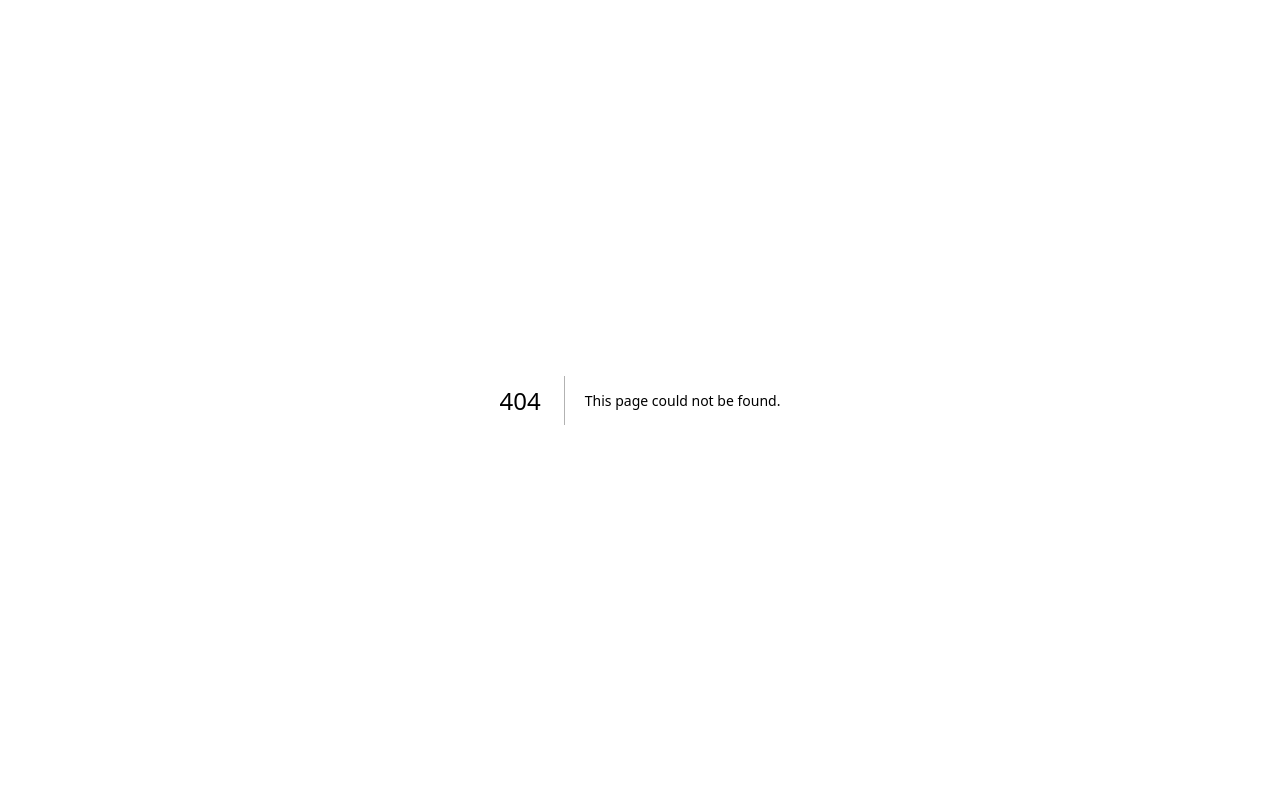
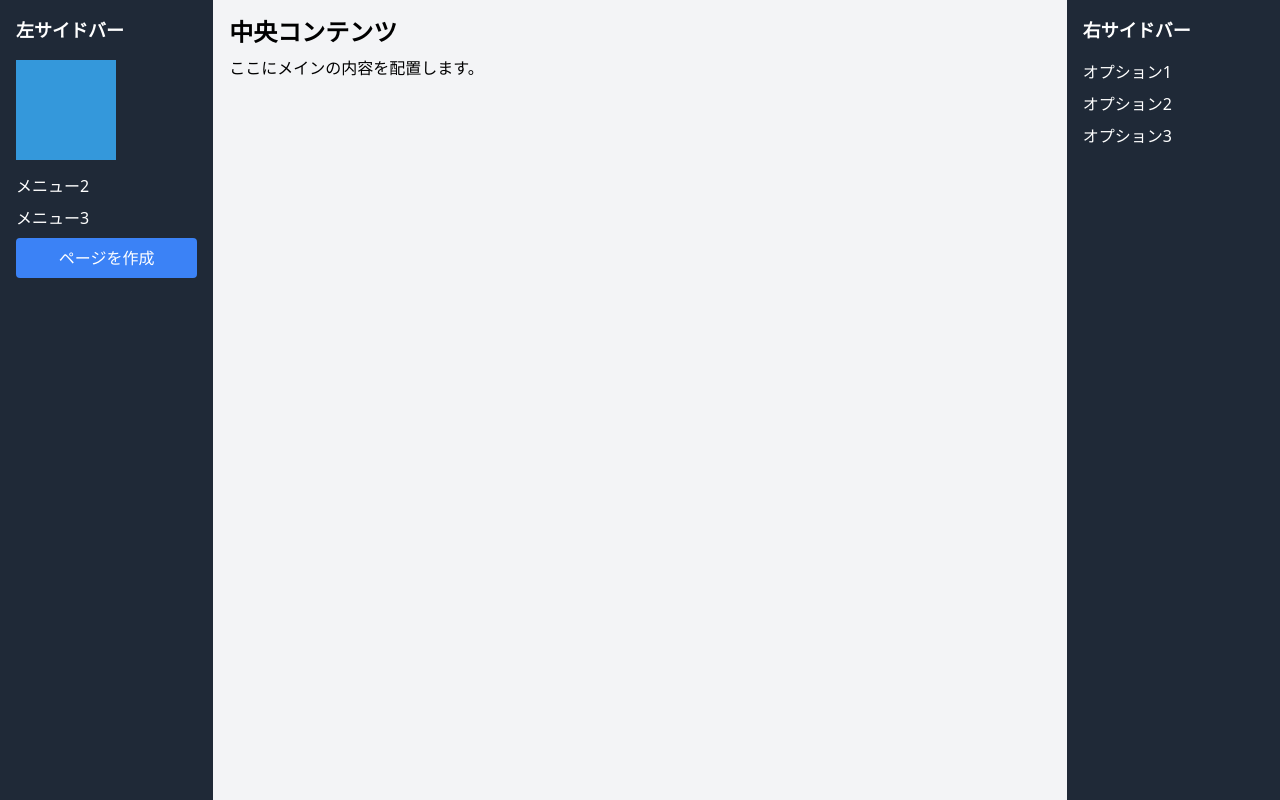
Before and after one commit to Fukushinaharuto/SiteForestFront, a Next.js app in the folder front/: page /mypage/create in a window 1280 px wide. Before the commit this address had no page. Built offline with nearby package versions, Linux system fonts and the light colour scheme.

Commit message:
apiのコードをコンポーネントとして分けたことにより、型定義を使いまわせるように修正

```diff
--- /dev/null
+++ b/front/src/api/Login.ts
@@ -0,0 +1,30 @@
+import axios from "axios";
+
+export interface LoginProps {
+    email: string;
+    password: string;
+}
+
+export interface LoginResponse {
+    token: string;
+}
+
+export const LoginApi = async ({
+    email,
+    password,
+}: LoginProps): Promise<LoginResponse> => {
+    const api_url = `${process.env.NEXT_PUBLIC_API_URL}/login`;
+
+    try {
+        const response = await axios.post<LoginResponse>(api_url, {
+            email: email,
+            password: password,
+        });
+        return response.data;
+    } catch (error: any) {
+        if (error.response) {
+            throw error.response;
+        }
+        throw error;
+    }
+};
--- /dev/null
+++ b/front/src/api/Register.ts
@@ -0,0 +1,29 @@
+import axios from "axios";
+
+export interface RegisterProps {
+    email: string;
+    password: string;
+    password_confirmation: string;
+}
+
+export const RegisterApi = async ({
+    email,
+    password,
+    password_confirmation,
+}: RegisterProps): Promise<void> => {
+    const api_url = `${process.env.NEXT_PUBLIC_API_URL}/register`;
+
+    try {
+        const response = await axios.post(api_url, {
+            email: email,
+            password: password,
+            password_confirmation: password_confirmation,
+        });
+        return response.data;
+    } catch (error: any) {
+        if (error.response) {
+            throw error.response;
+        }
+        throw error;
+    }
+};
--- a/front/src/app/globals.css
+++ b/front/src/app/globals.css
@@ -8,5 +8,5 @@
   --text-color: #333333;
   --sub-color: #FF5722;
   --text-light-color: #808080;
-  --error-color: #ff0f0f;
+  --error-color:#D80606;
 }
--- /dev/null
+++ b/front/src/app/home/page.tsx
@@ -0,0 +1,8 @@
+const Home = () => {
+    return (
+        <div>
+
+        </div>
+    )
+}
+export default Home;
--- /dev/null
+++ b/front/src/app/mypage/create/page.tsx
@@ -0,0 +1,43 @@
+
+import Shape from "@/components/parts/Shapes";
+
+export default function MypageCreate() {
+
+    return (
+        <div className="flex h-screen">
+            {/* 左サイドバー */}
+            <div className="w-1/6 bg-gray-800 text-white p-4">
+                <h2 className="text-lg font-bold">左サイドバー</h2>
+                <ul className="mt-4 space-y-2">
+                    <li><div><Shape type="square" size={100} color="#3498db" /></div></li>
+                    <li>メニュー2</li>
+                    <li>メニュー3</li>
+                    <li>
+                        <button
+
+                            className="w-full bg-blue-500 text-white py-2 px-4 rounded hover:bg-blue-600 transition"
+                        >
+                            ページを作成
+                        </button>
+                    </li>
+                </ul>
+            </div>
+
+            {/* 中央コンテンツ */}
+            <div className="flex-1 bg-gray-100 p-4">
+                <h1 className="text-2xl font-bold">中央コンテンツ</h1>
+                <p className="mt-2">ここにメインの内容を配置します。</p>
+            </div>
+
+            {/* 右サイドバー */}
+            <div className="w-1/6 bg-gray-800 text-white p-4">
+                <h2 className="text-lg font-bold">右サイドバー</h2>
+                <ul className="mt-4 space-y-2">
+                    <li>オプション1</li>
+                    <li>オプション2</li>
+                    <li>オプション3</li>
+                </ul>
+            </div>
+        </div>
+    );
+};
--- a/front/src/components/Auth/LoginForm.tsx
+++ b/front/src/components/Auth/LoginForm.tsx
@@ -2,19 +2,11 @@
 
 import Image from "next/image";
 import Link from "next/link";
-import axios from "axios";
 import { useState } from "react"
+import Cookies from "js-cookie";
+import { useRouter } from "next/navigation";
+import { LoginApi } from "@/api/Login";
 
-interface LoginResponseProps {
-    token: string;
-    success: string;
-    message?: string;
-}
-
-interface LoginRequestProps {
-    email: string;
-    password: string;
-}
 
 
 
@@ -23,24 +15,28 @@ const LoginForm = () => {
     const [password, setPassword] = useState<string>('');
     const [passwordVisibility, setPasswordVisibility] = useState(false);
     const [errors, setErrors] = useState<{ [key: string]: string[] }>({});
+    const route = useRouter();
 
     const handleLogin = async (event: React.FormEvent) => {
         event.preventDefault();
         setErrors({});
         setPasswordVisibility(false);
+        const loginData = { email, password };
         try {
-            const response = await axios.post<LoginResponseProps>(`${process.env.NEXT_PUBLIC_API_URL}/login`, {
-                email,
-                password,
-            } as LoginRequestProps);
-            localStorage.setItem('AuthToken', response.data.token);
-            localStorage.setItem('success', response.data.success);
+            const response = await LoginApi(loginData);
+            if (response.token) {
+                Cookies.set('AuthToken', response.token, {
+                    secure: true,
+                    sameSite: 'Lax',
+                    expires: 10,
+                    path: '/'
+                });
+                route.push('/home')
+            }
         } catch (error: any) {
-            if (error.response?.status === 422) {
-
-                setErrors(error.response.data.errors);
+            if (error?.status === 422 && error.data?.errors) {
+                setErrors(error.data.errors);
             } else {
-                console.error("ログインのエラー", error);
                 setErrors({ password: ['メールアドレスまたはパスワードが正しくありません。'] })
             }
         }
@@ -74,7 +70,7 @@ const LoginForm = () => {
                         />
                     </div>
                     {errors.email && (
-                        <p className="pt-2 text-error text-sm">{errors.email[0]}</p>
+                        <p className="pt-2 text-error text-xs">{errors.email[0]}</p>
                     )}
                 </div>
 
@@ -112,7 +108,7 @@ const LoginForm = () => {
                         </button>
                     </div>
                     {errors.password && (
-                        <p className="pt-2 text-error text-sm">{errors.password[0]}</p>
+                        <p className="pt-2 text-error text-xs">{errors.password[0]}</p>
                     )}
                 </div>
                 <div className="space-y-2 mt-2">
--- a/front/src/components/Auth/RegisterForm.tsx
+++ b/front/src/components/Auth/RegisterForm.tsx
@@ -1,14 +1,13 @@
 "use client"
+
 import { useState } from "react";
 import axios from "axios";
 import Image from "next/image";
 import Link from "next/link";
+import { useRouter } from "next/navigation";
+import { RegisterApi } from "@/api/Register";
 
-interface RegisterResponseProps {
-    email: string;
-    password: string;
-    password_confirmation: string;
-}
+
 const RegisterForm = () => {
     const [email, setEmail] = useState<string>('');
     const [password, setPassword] = useState<string>('');
@@ -16,24 +15,21 @@ const RegisterForm = () => {
     const [passwordVisibility, setPasswordVisibility] = useState(false);
     const [error, setError] = useState<string>('');
     const [errors, setErrors] = useState<{ [key: string]: string[] }>({});
+    const route = useRouter();
 
     const handleRegister = async (event: React.FormEvent) => {
         event.preventDefault();
         setErrors({});
         setPasswordVisibility(false);
+        const loginData = { email, password, password_confirmation: passwordConfirmation };
         try {
-            await axios.post(`${process.env.NEXT_PUBLIC_API_URL}/register`, {
-                email,
-                password,
-                password_confirmation: passwordConfirmation,
-            } as RegisterResponseProps);
-            alert("登録が完了しました！");
+            const response = await RegisterApi(loginData);
+            route.push('/login');
         } catch (error: any) {
-            if (error.response?.status === 422) {
-                setErrors(error.response.data.errors);
+            if (error?.status === 422 && error.data?.errors) {
+                setErrors(error.data.errors);
             } else {
-                console.error("新規登録のエラー", error);
-                setError('もう一度、登録し直してください')
+                setErrors({ passwordConfirmation: ['もう一度、登録し直してください'] })
             }
         }
     };
@@ -66,7 +62,7 @@ const RegisterForm = () => {
                         />
                     </div>
                     {errors.email && (
-                        <p className="pt-2 text-error text-sm">{errors.email[0]}</p>
+                        <p className="pt-2 text-error text-xs">{errors.email[0]}</p>
                     )}
                 </div>
 
@@ -107,7 +103,7 @@ const RegisterForm = () => {
 
 
                     {errors.password && (
-                        <p className="pt-2 text-error text-sm">{errors.password[0]}</p>
+                        <p className="pt-2 text-error text-xs">{errors.password[0]}</p>
                     )}
                 </div>
 
@@ -133,8 +129,8 @@ const RegisterForm = () => {
                             }`}
                         />
                     </div>
-                    {error && (
-                        <p className="pt-2 text-error text-sm">{error}</p>
+                    {errors.password_confirmation && (
+                        <p className="pt-2 text-error text-xs">{errors.password_confirmation[0]}</p>
                     )}
                 </div>
                 <Link
--- /dev/null
+++ b/front/src/components/parts/Shapes.tsx
@@ -0,0 +1,38 @@
+"use client"
+interface ShapeProps {
+    type: "square" | "circle" | "ellipse";
+    size: number; // サイズ (px)
+    color: string; // 背景色
+}
+
+const Shape: React.FC<ShapeProps> = ({ type, size, color }) => {
+    let shapeStyles = "";
+
+    // 図形の種類に応じたスタイルを設定
+    switch (type) {
+        case "square":
+            shapeStyles = "rounded-none"; // 四角形
+            break;
+        case "circle":
+            shapeStyles = "rounded-full"; // 円形
+            break;
+        case "ellipse":
+            shapeStyles = "rounded-full h-[80%]"; // 楕円形
+            break;
+        default:
+            shapeStyles = "";
+    }
+
+    return (
+        <div
+            className={`inline-block ${shapeStyles}`}
+            style={{
+                backgroundColor: color,
+                width: `${size}px`,
+                height: `${type === "ellipse" ? size / 1.5 : size}px`,
+            }}
+        ></div>
+    );
+};
+
+export default Shape;
```
Also changed, not shown: front/package.json (+7 -2 lines), front/src/components/create/LeftSide.tsx (added), front/src/components/create/RightSide.tsx (added), 2 other files (tests, documents, lock files or other folders).
